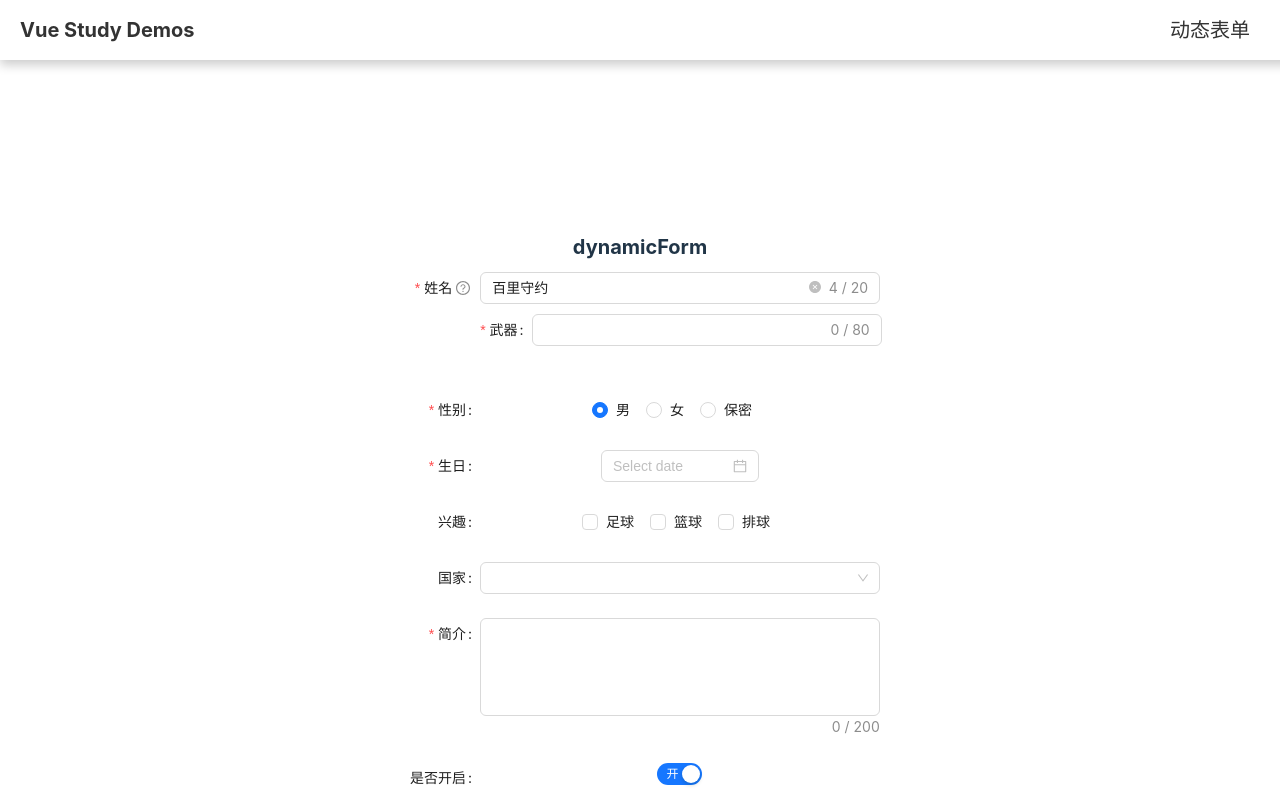
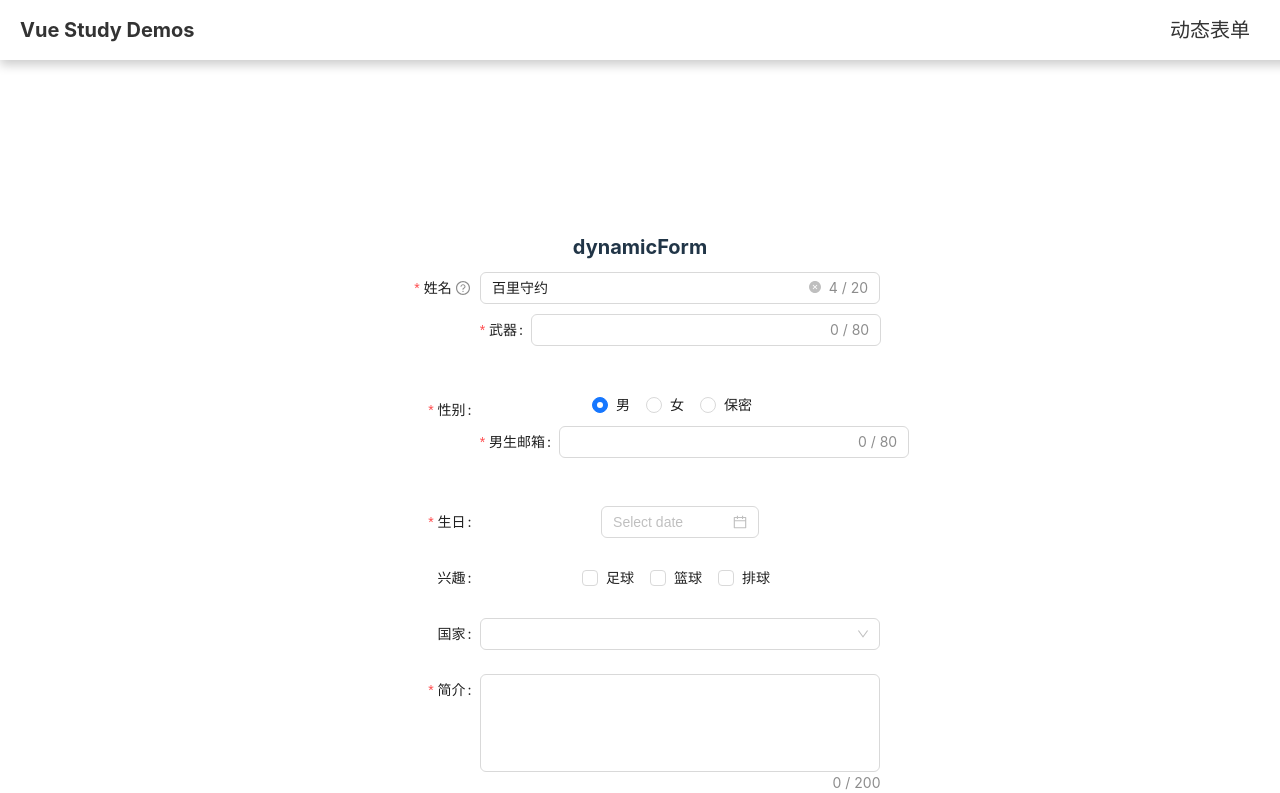
Before and after one commit to pqcqaq/study-demos, a Vue app: page /#/dynamic-form in a window 1280 px wide. Shown: the top 793 px of the page. Built offline with nearby package versions, Linux system fonts and the light colour scheme.

Commit message:
动态demo

```diff
--- a/src/pages/dynamic-form/index.vue
+++ b/src/pages/dynamic-form/index.vue
@@ -110,6 +110,102 @@ const schema = ref<DyForm>({
 				hidden: false,
 			},
 			value: 1,
+			next: (model) => {
+				if (model == 1) {
+					return {
+						items: [
+							{
+								label: "男生邮箱",
+								field: "email",
+								component: "Text",
+								componentProps: {
+									allowClear: true,
+									showCount: true,
+									maxlength: 80,
+									style: {
+										width: "350px",
+									},
+								},
+								formItemProps: {
+									rules: [
+										{
+											required: true,
+											message: "格式不正确",
+											trigger: "blur",
+											type: "email",
+										},
+									],
+									style: {
+										marginTop: "10px",
+									},
+								},
+							},
+						],
+					};
+				} else if (model == 2) {
+					return {
+						items: [
+							{
+								label: "女生邮箱",
+								field: "email",
+								component: "Text",
+								componentProps: {
+									allowClear: true,
+									showCount: true,
+									maxlength: 80,
+									style: {
+										width: "350px",
+									},
+								},
+								formItemProps: {
+									rules: [
+										{
+											required: true,
+											message: "格式不正确",
+											trigger: "blur",
+											type: "email",
+										},
+									],
+									style: {
+										marginTop: "10px",
+									},
+								},
+							},
+						],
+					};
+				} else if (model == 3) {
+					return {
+						items: [
+							{
+								label: "保密邮箱",
+								field: "email",
+								component: "Text",
+								componentProps: {
+									allowClear: true,
+									showCount: true,
+									maxlength: 80,
+									style: {
+										width: "350px",
+									},
+								},
+								formItemProps: {
+									rules: [
+										{
+											required: true,
+											message: "格式不正确",
+											trigger: "blur",
+											type: "email",
+										},
+									],
+									style: {
+										marginTop: "10px",
+									},
+								},
+							},
+						],
+					};
+				}
+			},
 		},
 		// datepicker
 		{
--- a/src/pages/dynamic-form/types/DynamicForm.ts
+++ b/src/pages/dynamic-form/types/DynamicForm.ts
@@ -178,7 +178,7 @@ export type DyFormItem = {
 		| File[]
 		| null;
 	next?: (
-		modelValue: Record<string, any> | string
+		modelValue: Record<string, any> | string | number | boolean | File | string[] | number[] | File[]
 	) => DyForm | undefined | null;
 };
 
```
